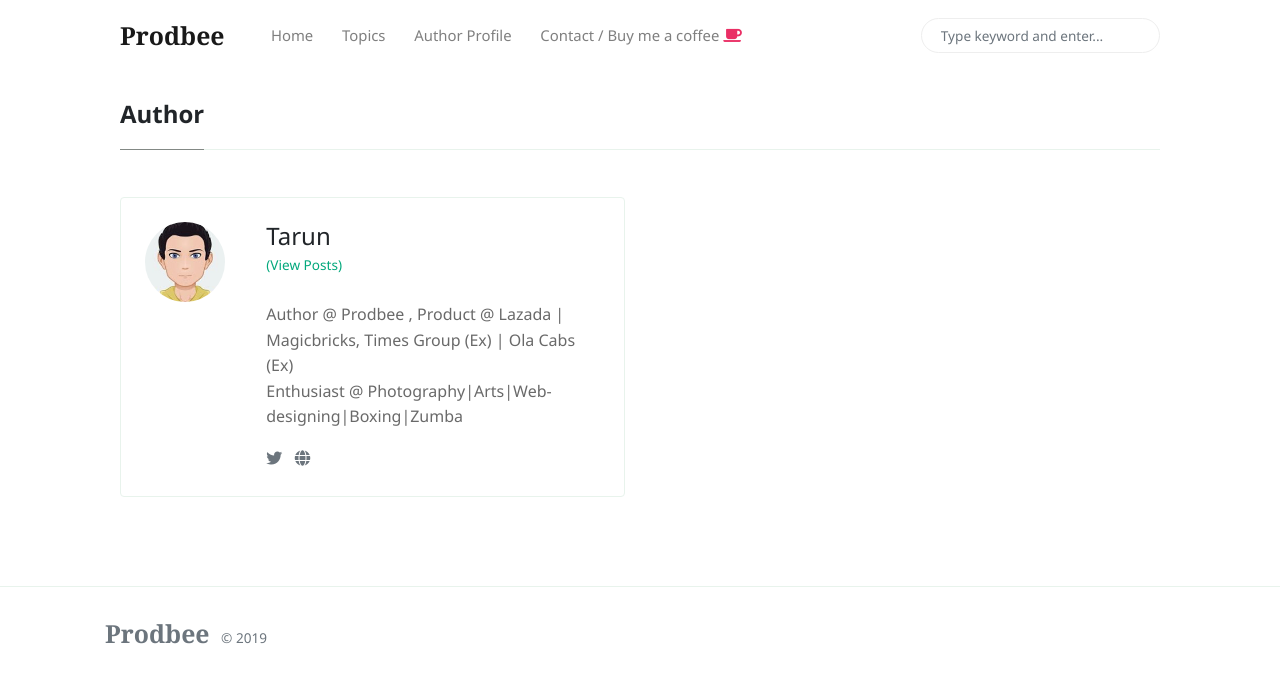
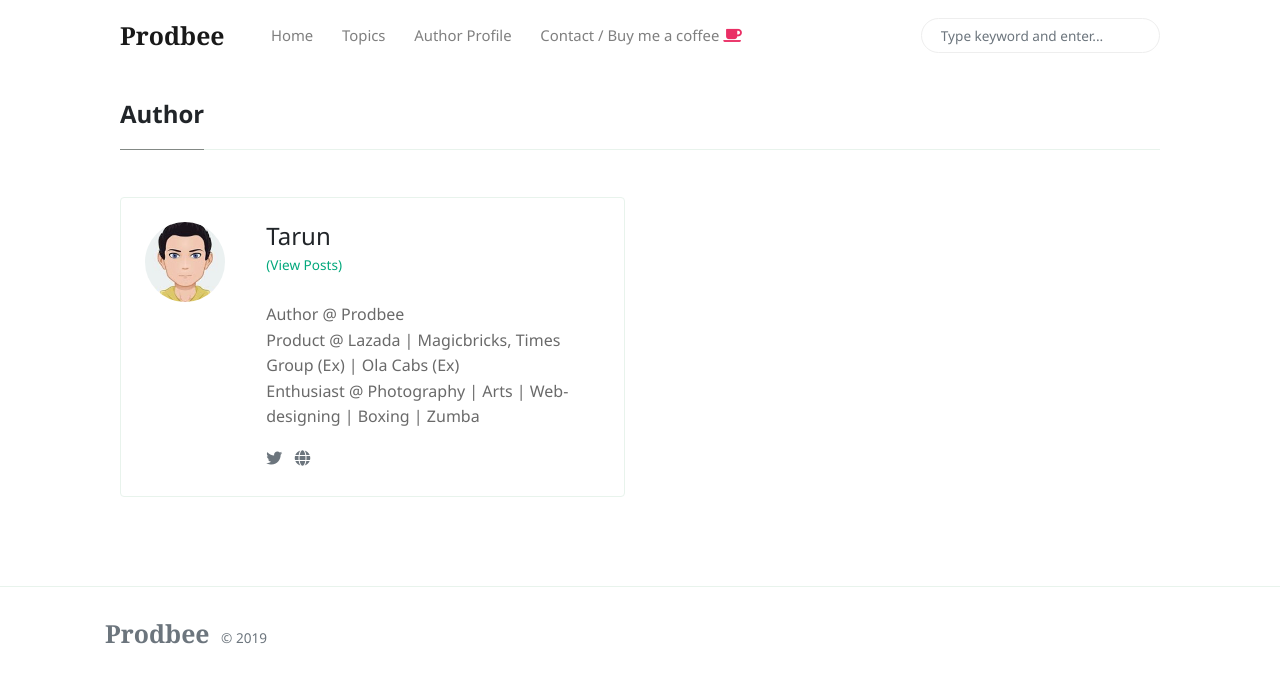
Before and after one commit to p13tarunkk/p13tarunkk.github.io, a Jekyll site: the page built from _pages/authors-list.html, in a window 1280 px wide. Shown: the top 683 px of the page. Built offline with Jekyll 4.4.1, drawn with Linux system fonts in a browser that asks for light colours; nearby versions of some CDN libraries.

```diff
--- a/_config.yml
+++ b/_config.yml
@@ -23,7 +23,7 @@
     name:           Tarun
     site:           https://www.linkedin.com/in/tarun-k-900a71115
     avatar:         assets/images/avatar1.jpg
-    bio:            "Author @ Prodbee , Product @ Lazada | Magicbricks, Times Group (Ex) | Ola Cabs (Ex) <br> Enthusiast @ Photography|Arts|Web-designing|Boxing|Zumba"
+    bio:            "Author @ Prodbee <br> Product @ Lazada | Magicbricks, Times Group (Ex) | Ola Cabs (Ex) <br> Enthusiast @ Photography | Arts | Web-designing | Boxing | Zumba"
     email:          p13tarunkk@iima.ac.in
     twitter:        https://tt.com
 
```
